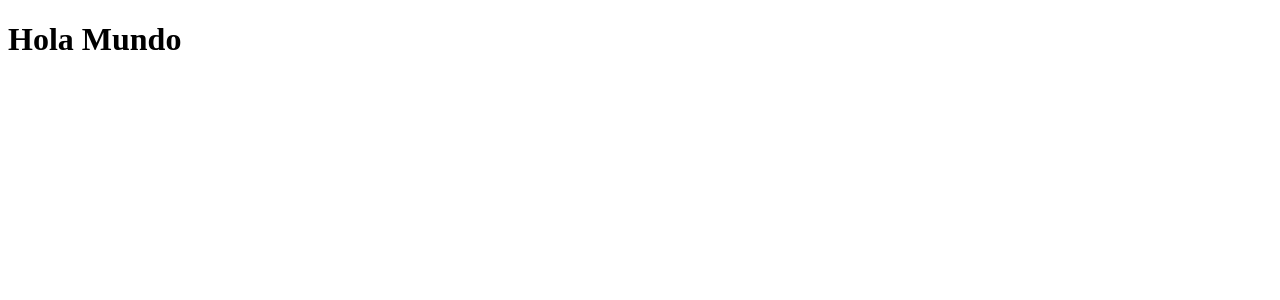
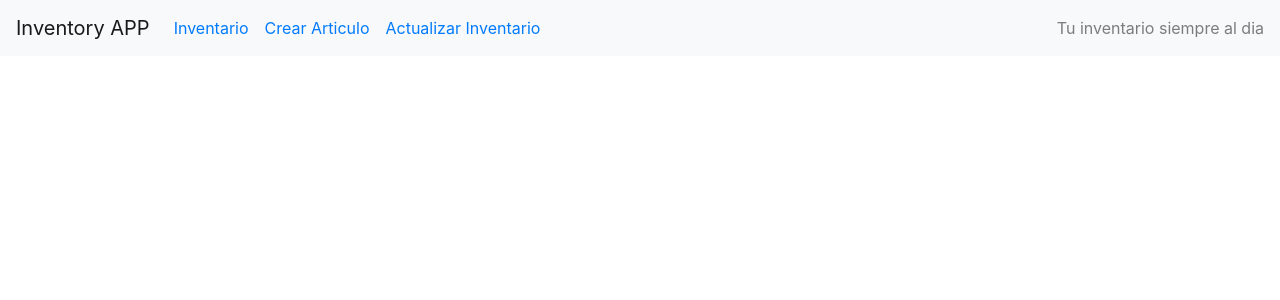
Before and after one commit to juan877davila/Proyecto-cr-frontend, a React (Create React App) app: page / in a window 1280 px wide. Shown: the top 300 px of the page. Built offline with nearby package versions, Linux system fonts and the light colour scheme.

Commit message:
navbar agregado

```diff
--- a/package.json
+++ b/package.json
@@ -6,9 +6,13 @@
     "@testing-library/jest-dom": "^4.2.4",
     "@testing-library/react": "^9.3.2",
     "@testing-library/user-event": "^7.1.2",
+    "axios": "^0.19.2",
+    "bootstrap": "^4.4.1",
     "react": "^16.13.1",
     "react-dom": "^16.13.1",
-    "react-scripts": "3.4.1"
+    "react-router-dom": "^5.1.2",
+    "react-scripts": "3.4.1",
+    "reactstrap": "^8.4.1"
   },
   "scripts": {
     "start": "react-scripts start",
--- a/src/App.js
+++ b/src/App.js
@@ -1,8 +1,18 @@
 import React from 'react';
+import { BrowserRouter as Router, Switch } from 'react-router-dom';
+import Navigation from './components/Navigation';
+import routes from './Routes';
 
 function App() {
   return (
-    <h1>Hola Mundo</h1>
+    <Router>
+      <Navigation />
+      <div className="container mt-4">
+        <Switch>
+          { routes }
+        </Switch>
+      </div>
+    </Router>
   );
 }
 
--- /dev/null
+++ b/src/Routes.js
@@ -0,0 +1,13 @@
+import React from 'react';
+import { Route } from 'react-router-dom';
+import Inventario from './components/Inventario';
+import CrearArticulo from './components/CrearArticulo';
+import ActualizarInventario from './components/ActualizarInventario';
+
+export default [
+  <React.Fragment key={"Routes"}>
+      <Route exact path="/inventario" component={ Inventario } ></Route>
+      <Route exact path="/crear-articulo" component={ CrearArticulo } ></Route>
+      <Route exact path="/actualizar-inventario" component={ ActualizarInventario } ></Route>
+  </React.Fragment>
+];
--- /dev/null
+++ b/src/components/Navigation.js
@@ -0,0 +1,70 @@
+import React, { useState } from 'react';
+import { Link } from 'react-router-dom';
+import {
+  Collapse,
+  Navbar,
+  NavbarToggler,
+  NavbarBrand,
+  Nav,
+  NavLink,
+  NavItem,
+  // UncontrolledDropdown,
+  // DropdownToggle,
+  // DropdownMenu,
+  // DropdownItem,
+  NavbarText
+} from 'reactstrap';
+
+const Navigation = (props) => {
+  const [isOpen, setIsOpen] = useState(false);
+
+  const toggle = () => setIsOpen(!isOpen);
+
+  return (
+    <div>
+      <Navbar color="light" light expand="md">
+        <NavbarBrand href="/">Inventory APP</NavbarBrand>
+        <NavbarToggler onClick={toggle} />
+        <Collapse isOpen={isOpen} navbar>
+          <Nav className="mr-auto" navbar>
+            <NavItem>
+              <NavLink>
+                <Link to="/Inventario">Inventario</Link>
+              </NavLink>
+            </NavItem>
+            <NavItem>
+              <NavLink>
+                  <Link to="/crear-articulo">Crear Articulo</Link>
+                </NavLink>
+            </NavItem>
+            <NavItem>
+              <NavLink>
+                  <Link to="/actualizar-inventario">Actualizar Inventario</Link>
+                </NavLink>
+            </NavItem>
+            {/* <UncontrolledDropdown nav inNavbar>
+              <DropdownToggle nav caret>
+                Options
+              </DropdownToggle>
+              <DropdownMenu right>
+                <DropdownItem>
+                  Option 1
+                </DropdownItem>
+                <DropdownItem>
+                  Option 2
+                </DropdownItem>
+                <DropdownItem divider />
+                <DropdownItem>
+                  Reset
+                </DropdownItem>
+              </DropdownMenu>
+            </UncontrolledDropdown> */}
+          </Nav>
+          <NavbarText>Tu inventario siempre al dia</NavbarText>
+        </Collapse>
+      </Navbar>
+    </div>
+  );
+}
+
+export default Navigation;
--- a/src/index.js
+++ b/src/index.js
@@ -2,6 +2,7 @@
 import React from 'react';
 import ReactDOM from 'react-dom';
 import App from './App';
+import 'bootstrap/dist/css/bootstrap.min.css';
 
 ReactDOM.render(
   <React.StrictMode>
```
Also changed, not shown: src/components/ActualizarInventario.js (added), src/components/CrearArticulo.js (added), src/components/Inventario.js (added), 1 other file (tests, documents, lock files or other folders).
